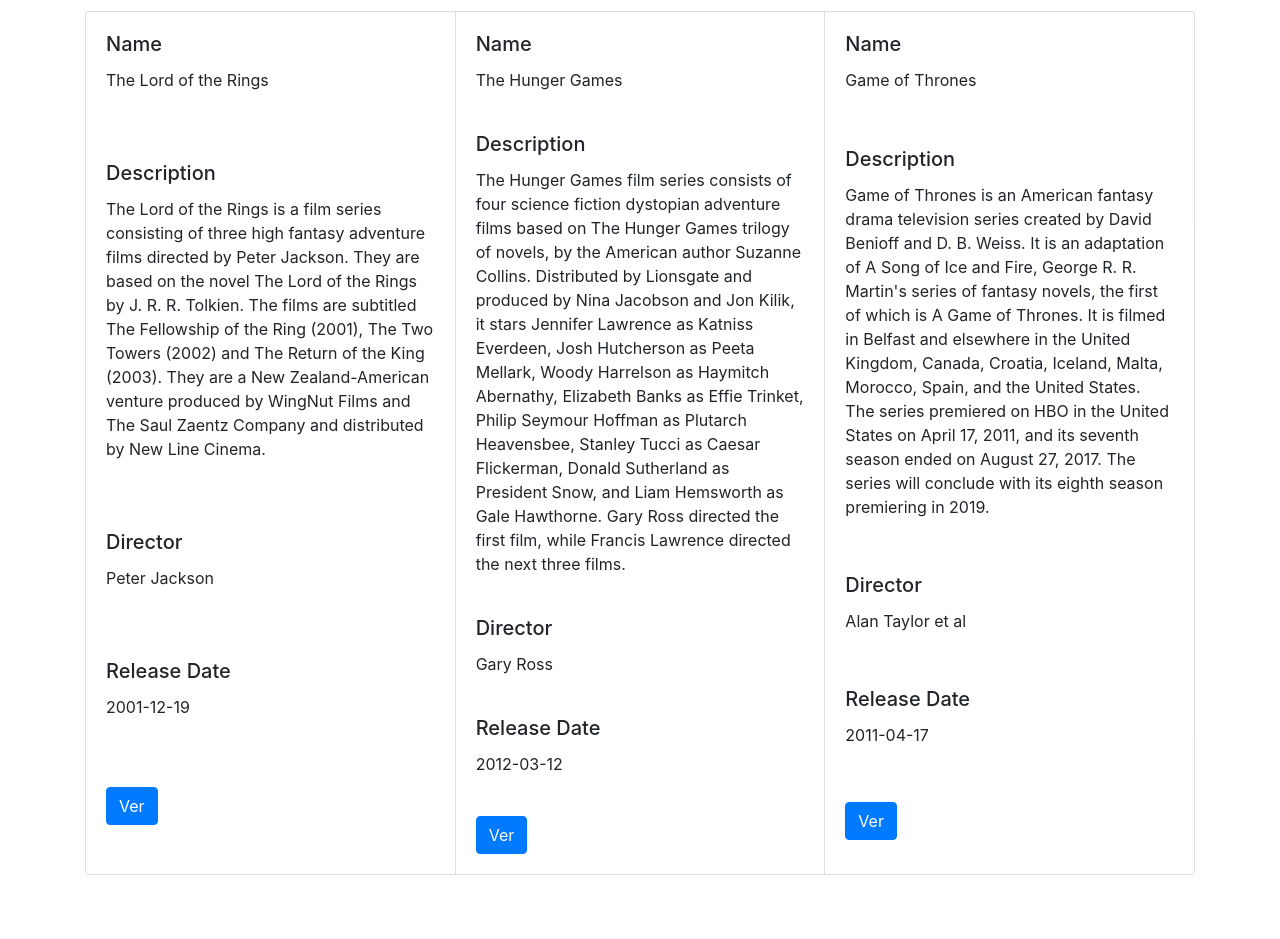
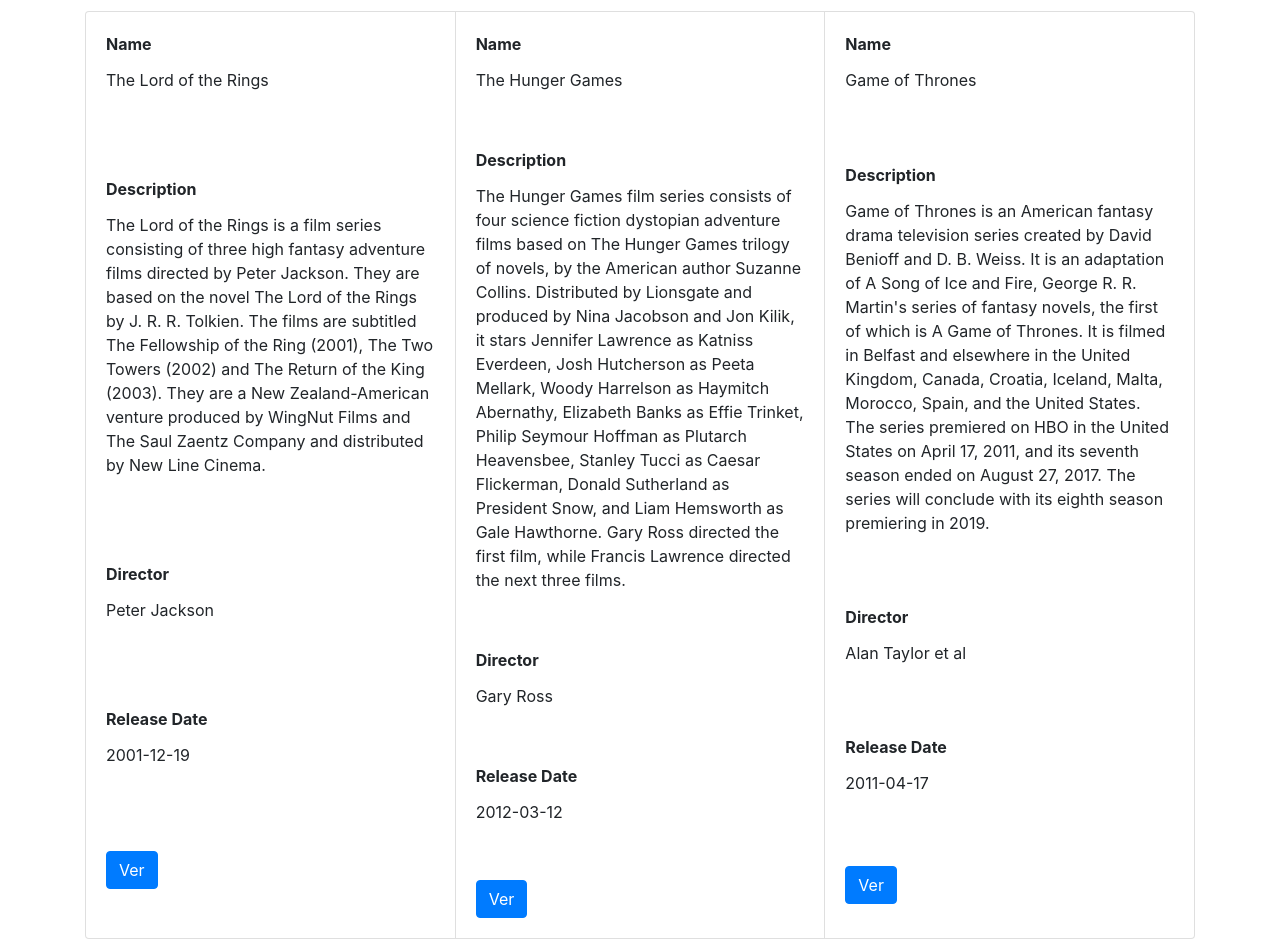
Before and after one commit to fabioladurann/practica_vuejs_introduccion, a website: page index.html in a window 1280 px wide. Shown: the part 280-1219 px from the top of the page. Before the commit the page ends 1155 px from the top, so only its background shows below. Drawn offline with nearby package versions, Linux system fonts and the light colour scheme.

Commit message:
ultisisisisisisiisiisisisisiisisisisiisissi cambio de la introducçao

```diff
--- a/index.html
+++ b/index.html
@@ -38,11 +38,13 @@
                     <div class="card" v-for="item in col.collection.items">
 
                       <div class="card-body"v-for="movie in item.data">
-                        <h5 class="card-title" >{{ movie.prompt }}</h5>
-                        <p class="card-text">{{movie.value}}</p>
+                        <dl>
+                            <dt class="card-title" >{{ movie.prompt }}</dt>
+                            <dd class="card-text">{{movie.value}}</dd>
+                        </dl>
 
                       </div>
-                      <div class="card-body"><a href="#" class="btn btn-primary">Ver</a></div>
+                      <div class="card-body"><a v-bind:href="item.href" class="btn btn-primary">Ver</a></div>
                     </div>
 
                   </div>
```
